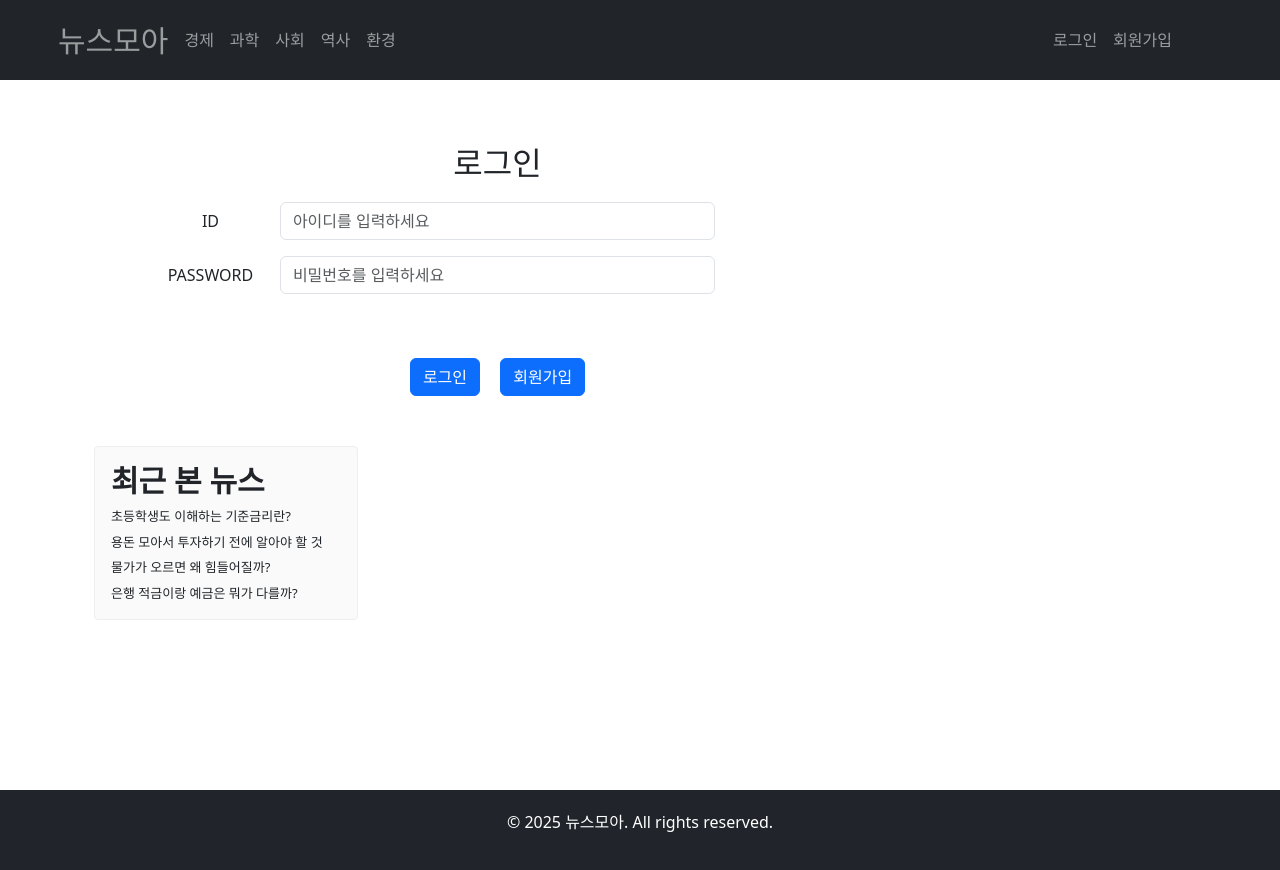
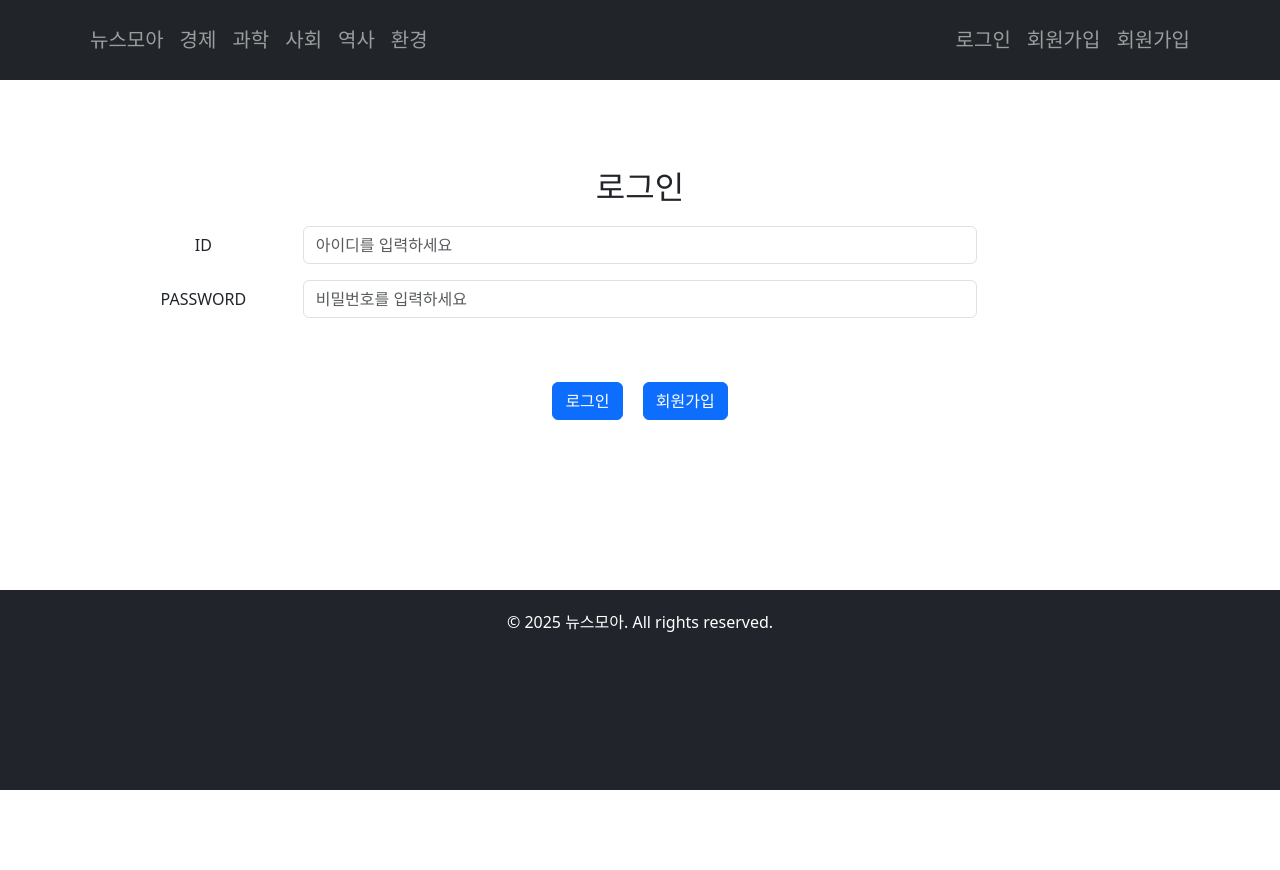
Before and after one commit to skarnddydwls/project, a React (Create React App) app in the folder project/: page /Signin in a window 1280 px wide. Shown: the top 870 px of the page. After the commit the page ends 800 px from the top, so only its background shows below. Built offline with nearby package versions, Linux system fonts and the light colour scheme.

Commit message:
Revert "Merge branch 'skarnddydwls' into yang"
This reverts commit 86248aefd1b01ece0228a10ab822fec687c49fa4, reversing
changes made to e15e228e7e7eb14e3b1fe1dda1bc85151a8e190d.

```diff
--- a/project/src/App.js
+++ b/project/src/App.js
@@ -8,11 +8,10 @@ import Signup from './pages/Signup';
 import News from './pages/News';
 import NewsCategory from './pages/NewsCategory';
 import Footer from './pages/Footer';
-import RecentNews from './pages/RecentNews';
 
 
 function App() {
-  // const [tab, setTab] = useState(null);
+  const [tab, setTab] = useState(null);
   const [loginUser, setLoginUser] = useState(null);
   const [category, setCategory] = useState('');
   let navigate = useNavigate();
@@ -20,15 +19,17 @@ function App() {
   return (
     <>
       <Navbar bg="dark" data-bs-theme="dark" style={{height: '80px'}}>
-        <Nav style={{marginLeft:"50px", alignItems:'center'}}>
-          <Nav.Link style={{fontSize:'30px'}} onClick={() => {navigate('/')}}>뉴스모아</Nav.Link>
+        <Container style={{fontSize: '20px'}}>
+          <Nav>
+            <Nav.Link onClick={() => {navigate('/')}}>뉴스모아</Nav.Link>
             <Nav.Link onClick={() => {navigate('/NewsCategory'); setCategory('경제')}}>경제</Nav.Link>
             <Nav.Link onClick={() => {navigate('/NewsCategory'); setCategory('과학')}}>과학</Nav.Link>
             <Nav.Link onClick={() => {navigate('/NewsCategory'); setCategory('사회')}}>사회</Nav.Link>
             <Nav.Link onClick={() => {navigate('/NewsCategory'); setCategory('역사')}}>역사</Nav.Link>
             <Nav.Link onClick={() => {navigate('/NewsCategory'); setCategory('환경')}}>환경</Nav.Link>
+
           </Nav>
-        <Nav className='ms-auto' style={{marginRight:'100px'}}>
+          <Nav className='ms-auto'>
             <Nav.Link onClick={()=> {
               if(loginUser) {
                 sessionStorage.removeItem('loginUser');
@@ -38,18 +39,17 @@ function App() {
                 navigate('/Signin');
               }
               }}>{loginUser ? '로그아웃' : '로그인'}</Nav.Link>
+            <Nav.Link onClick={()=>{navigate('/Signup')}}>회원가입</Nav.Link>
             <Nav.Link onClick={()=>{
-            if(!loginUser) {
-              navigate('/Signup')
+              if(loginUser){
+
               }
-          }}>{loginUser ? loginUser.id : "회원가입"}</Nav.Link>
-          {/* <Nav.Link onClick={()=>{navigate('/Signup')}}>회원가입</Nav.Link> */}
+            }}>회원가입</Nav.Link>
           </Nav>
+        </Container>
       </Navbar>
-      <Container>
-        <Row>
-          <Col md={9}>
-            <br/>
+
+      <br/><br/>
       <Routes>
         <Route path="/Signin" element={<Signin/>}></Route>
         <Route path="/Signup" element={<Signup/>}></Route>
@@ -57,12 +57,6 @@ function App() {
 
         <Route path='/:category/News/:id' element={<News/>}></Route>
       </Routes>
-          </Col>
-          {
-            !loginUser ? <RecentNews/> : null
-          }
-        </Row>
-      </Container>
       <Footer/>
     </>
   );
--- a/project/src/pages/News.js
+++ b/project/src/pages/News.js
@@ -61,7 +61,7 @@ const News = () => {
   return(
     <div style={{ maxWidth: '800px', margin: '0 auto', padding: '16px' }}>
 
-      <h1>{news.title}</h1>
+      <h1>{news.title}</h1>  {/*  */}
       <p style={{ color: '#666', fontSize: '14px' }}>
         {news.date}  {news.category}
       </p>
--- a/project/src/pages/NewsCategory.js
+++ b/project/src/pages/NewsCategory.js
@@ -2,16 +2,10 @@ import React, { useEffect, useState } from 'react';
 import axios from 'axios';
 import { Card, Row, Col, Container } from 'react-bootstrap';
 import {useNavigate} from 'react-router-dom'
-import '../css/page.css';
+import '../pages/page.css';
 
 const NewsCategory = ({category}) => {
     const [newsList, setNewsList] = useState([]);
-    const [recentNews, setRecentNews] = useState([
-        { id: 101, title: "초등학생도 이해하는 기준금리란?" },
-        { id: 102, title: "용돈 모아서 투자하기 전에 알아야 할 것" },
-        { id: 103, title: "물가가 오르면 왜 힘들어질까?" },
-        { id: 104, title: "은행 적금이랑 예금은 뭐가 다를까?" }
-    ]);
     let navigate = useNavigate();
 
     useEffect(() => {
@@ -63,10 +57,18 @@ const NewsCategory = ({category}) => {
         }
     ];
 
+    const recentNews = [
+        { id: 101, title: "초등학생도 이해하는 기준금리란?" },
+        { id: 102, title: "용돈 모아서 투자하기 전에 알아야 할 것" },
+        { id: 103, title: "물가가 오르면 왜 힘들어질까?" },
+        { id: 104, title: "은행 적금이랑 예금은 뭐가 다를까?" },
+    ];
+
+
     return (
         <Container className="news-container">
             <Row>
-            <Col >
+            <Col className="news-main-col">
                 <h2 className="section-title">{category}</h2>
 
                 {dummyNews.map((news) => (
@@ -84,6 +86,19 @@ const NewsCategory = ({category}) => {
                 </Row>
                 ))}
             </Col>
+
+            <Col md="auto" className="news-recent-col">
+                <div className="recent-box">
+                <h4 className="recent-title">최근 본 뉴스</h4>
+                <ul className="recent-list">
+                    {recentNews.map((item) => (
+                    <li key={item.id} className="recent-item">
+                        {item.title}
+                    </li>
+                    ))}
+                </ul>
+                </div>
+            </Col>
             </Row>
         </Container>
     );
--- a/project/src/pages/RecentNews.js
+++ /dev/null
@@ -1,48 +0,0 @@
-import React, { useEffect, useState } from 'react';
-import axios from 'axios';
-import { Card, Row, Col, Container } from 'react-bootstrap';
-
-const RecentNews = () => {
-
-    const [recentNews, setRecentNews] = useState([
-        { id: 101, title: "초등학생도 이해하는 기준금리란?" },
-        { id: 102, title: "용돈 모아서 투자하기 전에 알아야 할 것" },
-        { id: 103, title: "물가가 오르면 왜 힘들어질까?" },
-        { id: 104, title: "은행 적금이랑 예금은 뭐가 다를까?" }
-    ]);
-
-    // useEffect(() => {
-    //     axios.get(``)
-    //      .then(result => {
-    //         if(result){
-    //             setRecentNews(result.data);
-    //         } else {
-    //             alert("오류 발생");
-    //         }
-    //      })
-    //      .catch((error) => {
-    //         setRecentNews([
-
-    //         ])
-    //      })
-    // },[])
-
-    return(
-        <>
-            <Col md="auto" className="news-recent-col" style={{marginTop: '50px'}}>
-                <div className="recent-box">
-                <h4 className="recent-title">최근 본 뉴스</h4>
-                <ul className="recent-list">
-                    {recentNews.map((item) => (
-                    <li key={item.id} className="recent-item">
-                        {item.title}
-                    </li>
-                    ))}
-                </ul>
-                </div>
-            </Col>
-        </>
-    )
-}
-
-export default RecentNews;
--- a/project/src/pages/Signin.js
+++ b/project/src/pages/Signin.js
@@ -32,7 +32,7 @@
           }
         })
         .catch(() => {
-          alert('로그인에 실패하였습니다');
+          alert('로그인에 실패하였습니다'); // 서버 측 오류
         });
     };
 
```
Also changed, not shown: project/src/pages/page.css (renamed from project/src/css/page.css). Lines whose indentation alone changed are shown as unchanged.
